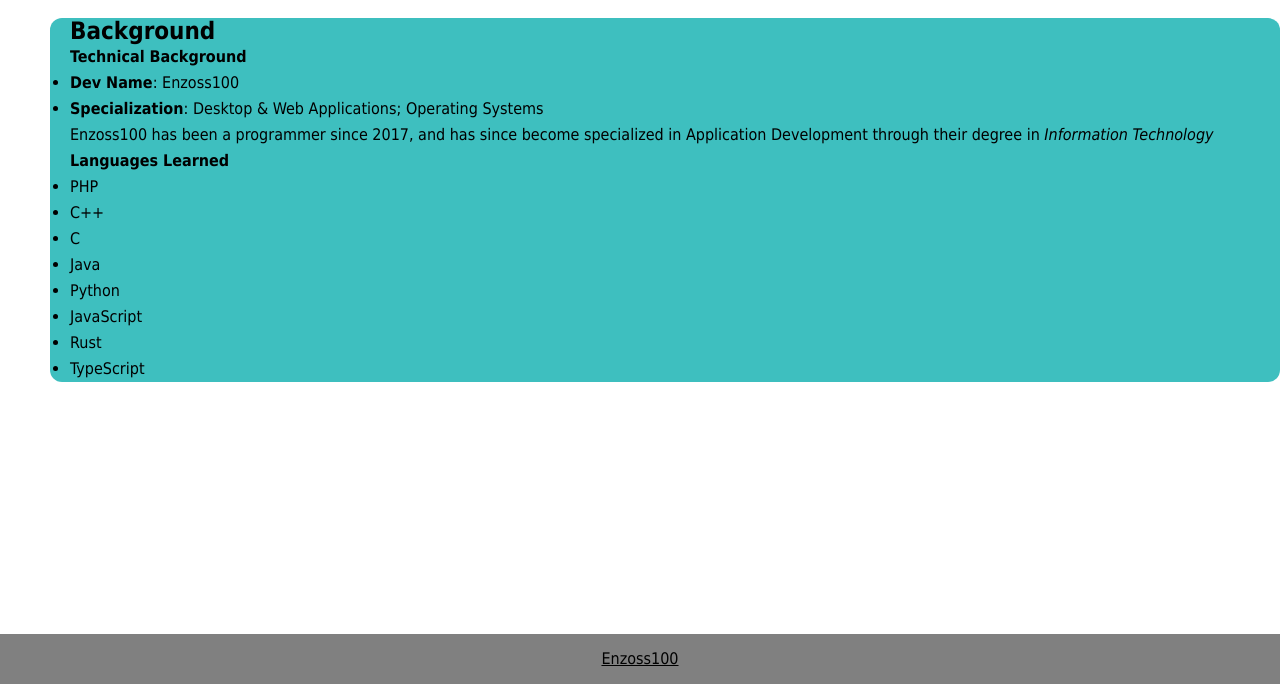
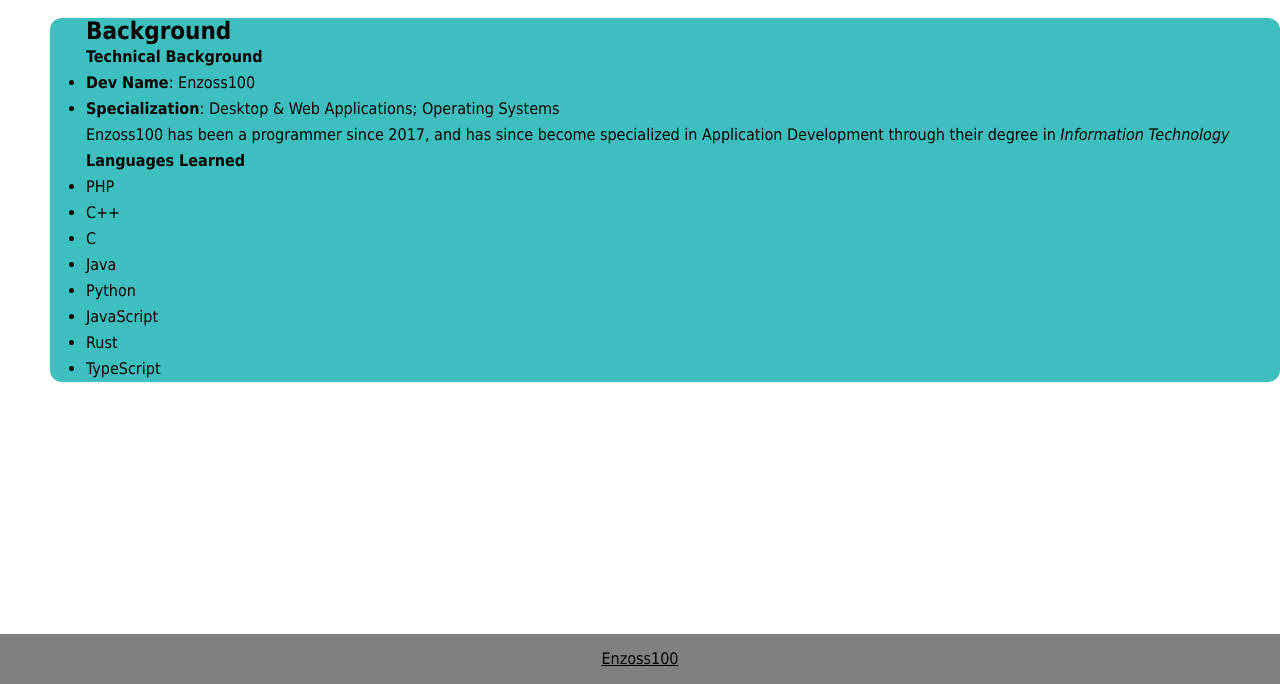
Before and after one commit to Enzoss100/homelabdocs, a plain HTML site: page public_html/pages/devinfo.html in a window 1280 px wide. Shown: the part 116-800 px from the top of the page. Drawn offline with Linux system fonts and the light colour scheme.

Commit message:
fixed padding

```diff
--- a/public_html/css/content.css
+++ b/public_html/css/content.css
@@ -1,6 +1,6 @@
 .devcontent{
     border-radius: 12px;
     background-color: #3ebfbf;
-    padding-left: 20px;
+    padding-left: 36px;
     margin-right: 40;
 }
```
